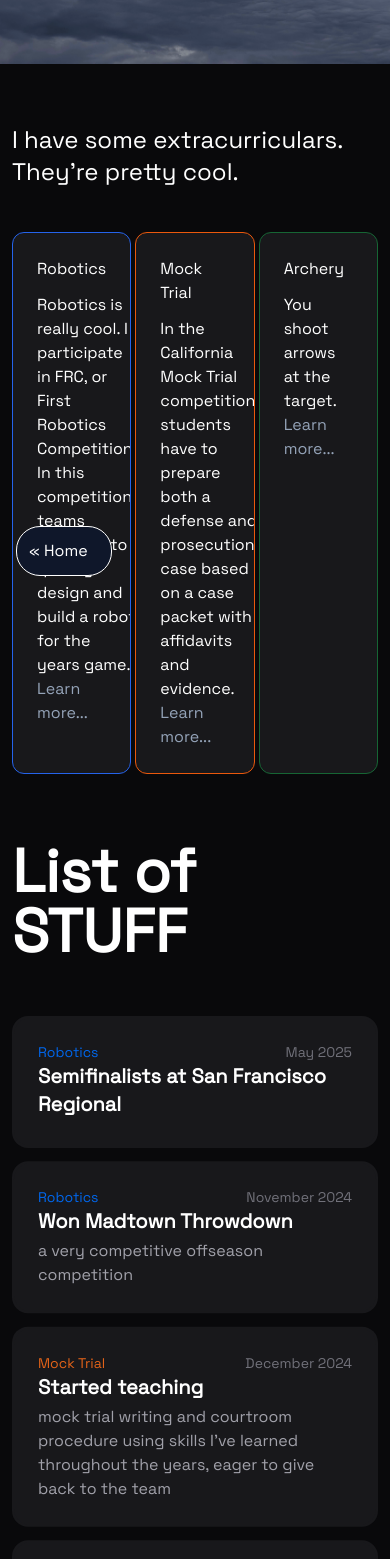
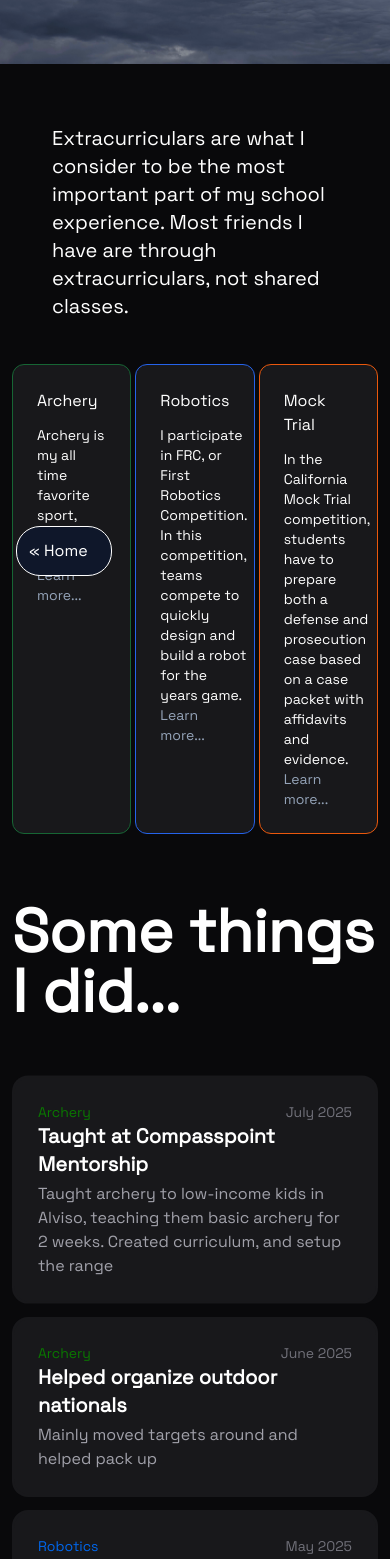
Before and after one commit to edward-j-liu/Portfolio, a Next.js app: page /extracurriculars in a window 390 px wide. Shown: the part 240-1799 px from the top of the page. Built offline with nearby package versions, Linux system fonts and the light colour scheme; what @codaworks/react-glow, @nauverse/tailwind-dot-grid-backgrounds would draw is missing.

Commit message:
i don't even know man

```diff
--- a/app/data/education.ts
+++ b/app/data/education.ts
@@ -18,7 +18,7 @@ export const education:year[] = [
             {name: "American Lit", school: "LAHS", grade: "A",},
             {name: "AP Mandarin", school: "LAHS", grade: "A",},
             {name: "Photography", school: "LAHS", grade: "A",},
-            {name: "Robotics 2", school: "LAHS", grade: "B",},
+            {name: "Robotics 2", school: "LAHS", grade: "A"},
         ]
     },
     {
--- a/app/data/extracurriculars.ts
+++ b/app/data/extracurriculars.ts
@@ -6,9 +6,12 @@ export interface event{
 }
 //     {for: "", title: "", date: "", description: ""},
 export const extracurriculars:event[] = [
+    {for: "Archery", title: "Taught at Compasspoint Mentorship", date: "July 2025", description: "Taught archery to low-income kids in Alviso, teaching them basic archery for 2 weeks. Created curriculum, and setup the range"},
+    {for: "Archery", title: "Helped organize outdoor nationals", date: "June 2025", description: "Mainly moved targets around and helped pack up"},
     {for: "Robotics", title: "Semifinalists at San Francisco Regional", date: "May 2025", description: ""},
+    {for: "Mock Trial", title: "Became President of LAHS Mock Trial Club", date: "May 2025", description: ""},
     {for: "Robotics", title: "Won Madtown Throwdown", date: "November 2024", description: "a very competitive offseason competition"},
-    {for: "Mock Trial", title: "Started teaching", date: "December 2024", description: "mock trial writing and courtroom procedure using skills I've learned throughout the years, eager to give back to the team"},
+    {for: "Mock Trial", title: "Started teaching", date: "November 2024", description: "mock trial writing and courtroom procedure to younger kids"},
     {for: "Mock Trial", title: "Attended Columbia's Legal Studies Summer Program", date: "July 2024", description: "in New York to further my skills in Mock Trial"},
     {for: "Robotics", title: "Became Scouting/Strategy lead of Team 114", date: "June 2024", description: "and so began a brutal dictatorship"},
     {for: "Robotics", title: "East Bay Regional", date: "March 2024", description: "as third seeded alliance captain"},
--- a/app/extracurriculars/page.tsx
+++ b/app/extracurriculars/page.tsx
@@ -44,35 +44,42 @@ export default function TeachingPage() {
                     className={"align-center md:text-8xl text-5xl text-white mb-12 w-screen py-32 bg-clouds bg-cover bg-fixed items-center justify-center text-center font-bold"}>
                     <WindowTranslate translate={[120,-300]} range={[-0.5,1.5]}><p>Extracurriculars</p></WindowTranslate>
                 </div>
-                <p className={"font-white text-2xl"}>I have some extracurriculars. They&#39;re pretty cool.</p>
-                <div className={"grid grid-cols-3 md:w-2/3 lg:gap-x-16 sm:gap-x-4 gap-x-1 py-8"}>
+                <div className={'md:w-2/3 w=full'}>
+                    <p className={"font-white md:text-2xl text-xl px-10 md:px-0"}>Extracurriculars are what I consider to be the most
+                        important part of my school experience. Most friends I have are through extracurriculars, not
+                        shared classes.</p>
+                </div>
+                <div className={"grid grid-cols-3 md:w-2/3 w-full lg:gap-x-16 sm:gap-x-4 gap-x-1 py-8"}>
+                    <button
+                        onClick={() => setArcheryIsOpen(true)}
+                        className="bg-zinc-900 text-white p-6 rounded-xl hover:border-2 hover:bg-zinc-950 border border-green-800 transition aspect-3/2 relative text-left flex flex-col"
+                    >
+                        <p className={"md:text-3xl sm:text-lg pb-3"}>Archery</p>
+                        <p className={"md:text-base text-sm"}>Archery is my all time favorite sport, here&#39;s why:</p>
+                        <p className={"text-slate-400 md:text-base text-sm"}>Learn more...</p>
+
+                    </button>
                     <button
                         onClick={() => setRoboticsIsOpen(true)}
                         className="bg-zinc-900 overflow-hidden text-white p-6 rounded-xl hover:border-2 hover:bg-zinc-950 border border-blue-600 transition aspect-3/2 relative text-left flex flex-col"
                     >
-                        <p className={"md:md:text-3xl sm:text-xl pb-3"}>Robotics</p>
-                        <p>Robotics is really cool. I participate in FRC, or First Robotics Competition. In this
+                        <p className={"md:md:text-3xl sm:text-lg pb-3"}>Robotics</p>
+                        <p className={"md:text-base text-sm"}>I participate in FRC, or First Robotics Competition. In
+                            this
                             competition, teams compete to quickly design and build a robot for the years game.</p>
-                        <p className={"text-slate-400"}>Learn more...</p>
+                        <p className={"text-slate-400 md:text-base text-sm"}>Learn more...</p>
                     </button>
                     <button
                         onClick={() => setmtIsOpen(true)}
                         className="bg-zinc-900 overflow-hidden text-white p-6 rounded-xl hover:border-2 hover:bg-zinc-950 border border-orange-600 transition aspect-3/2 relative text-left flex flex-col"
                     >
-                        <p className={"md:text-3xl sm:text-xl pb-3"}>Mock Trial</p>
-                        <p>In the California Mock Trial competition, students have to prepare both a defense and
+                        <p className={"md:text-3xl sm:text-lg pb-3"}>Mock Trial</p>
+                        <p className={"md:text-base text-sm"}>In the California Mock Trial competition, students have to
+                            prepare both a defense and
                             prosecution case based on a case packet with affidavits and evidence.</p>
-                        <p className={"text-slate-400"}>Learn more...</p>
+                        <p className={"text-slate-400 md:text-base text-sm"}>Learn more...</p>
                     </button>
-                    <button
-                        onClick={() => setArcheryIsOpen(true)}
-                        className="bg-zinc-900 text-white p-6 rounded-xl hover:border-2 hover:bg-zinc-950 border border-green-800 transition aspect-3/2 relative text-left flex flex-col"
-                    >
-                        <p className={"md:text-3xl sm:text-xl pb-3"}>Archery</p>
-                        <p>You shoot arrows at the target.</p>
-                        <p className={"text-slate-400"}>Learn more...</p>
 
-                    </button>
                 </div>
                 <Modal isOpen={mtIsOpen} onClose={() => setmtIsOpen(false)}>
                     <div
@@ -80,7 +87,7 @@ export default function TeachingPage() {
                         ref={roboticsModal}>
                         <h2 className="text-3xl text-black font-bold mb-4">Mock Trial</h2>
                         <p className="mb-4 text-black">Ever since watching a playthrough of Ace Attorney during the
-                            breaks of my online school (I do not have any game consoles), I have wanted to do Mock
+                            breaks of covid online school, I have wanted to do Mock
                             Trial. The logic and deductive reasoning has always appealed to me. Therefore, Mock Trial
                             club was the very first high school club I joined.</p>
                         <p className="mb-4 text-black">Even though I was sick for the first couple meetings, I quickly
@@ -96,7 +103,7 @@ export default function TeachingPage() {
                         <Image
                             src={'/backs/mocktrialdefense.png'} alt={"mocktrial"} height={1328} width={780}
                             className={"rounded-xl mb-2"}/>
-                        <p className={"text-slate-400 mb-4 text-center"}>Picture of Mock Trial Prosecution team before competition. I wonder which one is me</p></div>
+                        <p className={"text-slate-400 mb-4 text-center"}>Picture of Mock Trial Prosecution team before competition. I wonder which one is me?</p></div>
                             <button
                                 onClick={() => setmtIsOpen(false)}
                                 className="bg-red-500 text-white px-4 py-2 rounded hover:bg-red-600"
@@ -110,7 +117,23 @@ export default function TeachingPage() {
                         className={"flex flex-col relative w-full h-full bg-white rounded-xl p-8 overflow-y-scroll text-black"}
                         ref={roboticsModal}>
                         <h2 className="text-3xl text-black font-bold mb-4">Archery</h2>
-                        <p className="mb-4 text-black">At archery, I shoot arrows at the target until they hit.</p>
+                        <p className="mb-4 text-black">
+                            At archery, I shoot arrows at the target until they hit. I&#39;ve shot both barebow and
+                            olympic recurve formats, mainly indoors. However, my impact goes much deeper than that. As a
+                            level 1 certified archery coach with USArchery, I give private lessons at a local club to
+                            earn some spending money on the side. It is really challenging dealing with the individual
+                            quirks of every student, both in learning and in archery, but seeing them run up to their
+                            parents and excitedly proclaim what they learned and how bullseyes they hit is the highlight
+                            of my week.
+                        </p>
+                        <p className="mb-4 text-black">
+                            I also put my coaching skills to a good cause. Every weekend, I spend about 40 minutes of my
+                            own time to set up the range for the special needs kids in the club. I remember who likes
+                            shooting at what distance, and I help them setup their bows when they&#39;re struggling. When
+                            I&#39;m not coaching or shooting, I&#39;m making sure that the range is safe, and act as a range master: signalling when it is
+                            safe to grab arrows, and when it is safe to shoot. With my club, I&#39;ve also organized volunteering events. So far, we&#39;ve provided a free summer camp to underprivileged kids in Alviso, and we were volunteers at the CA state outdoor competition in Gilroy.
+                        </p>
+
                         <button
                             onClick={() => setArcheryIsOpen(false)}
                             className="bg-red-500 text-white px-4 py-2 rounded hover:bg-red-600"
@@ -188,7 +211,7 @@ export default function TeachingPage() {
                             </button>
                         </div>
                 </Modal>
-                <h1 className={"font-bold text-6xl pt-6 pb-12"}>List of STUFF</h1>
+                <h1 className={"font-bold text-6xl pt-6 pb-12"}>Some things I did...</h1>
                 <GlowContainer>
                     {extracurriculars.map((unit, key) => {
                         return (
```
Also changed, not shown: public/backs/Archeryteach.jpg (added), public/backs/Archeryteachingclose.jpg (added).
